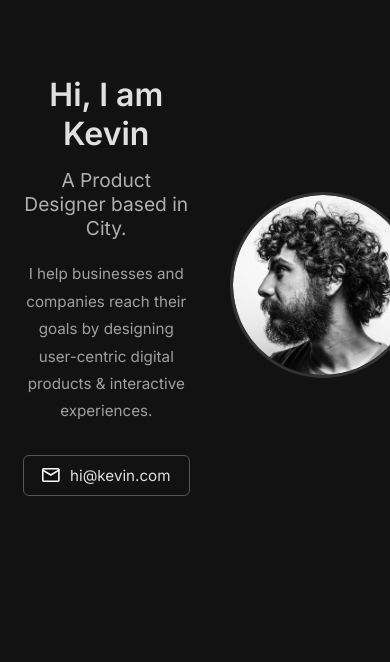
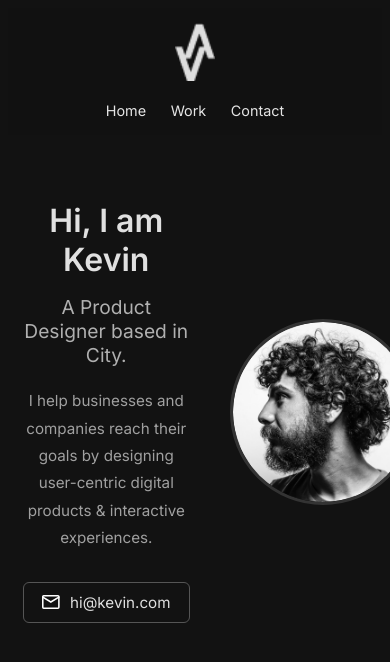
Before and after one commit to rruyyaa/Designer-Portfolio, a plain HTML site: page index.html in a window 390 px wide. Shown: the top 662 px of the page. Drawn offline with Linux system fonts and the light colour scheme.

Commit message:
Header component eklendi.

```diff
--- a/index.html
+++ b/index.html
@@ -8,6 +8,18 @@
 
   <!-- Google Fonts -->
   <link href="https://fonts.googleapis.com/css2?family=Inter:wght@400;600&display=swap" rel="stylesheet">
+
+   <!-- NAVBAR SECTİON -->
+   <header class="navbar">
+  <div class="logo">
+    <img src="navbar-images/logo.png" alt="Logo">
+  </div>
+  <nav class="nav-links">
+    <a href="#">Home</a>
+    <a href="#">Work</a>
+    <a href="#">Contact</a>
+  </nav>
+</header>
 
   <!-- HERO SECTION -->
   <section class="hero">
@@ -33,5 +45,7 @@
     </div>
   </section>
 
+
+
 </body>
 </html>
--- a/styles.css
+++ b/styles.css
@@ -10,6 +10,61 @@
       background-color: #121212;
       color: #e0e0e0;
     }
+
+    /* Navbar */
+.navbar {
+  display: flex;
+  justify-content: space-between;
+  align-items: center;
+  padding: 20px 60px;
+  background-color: #111;
+}
+
+.logo img {
+  width: 40px;
+  height: auto;
+}
+
+.nav-links a {
+  margin-left: 30px;
+  text-decoration: none;
+  color: #e5e5e5;
+  font-size: 1rem;
+  transition: color 0.3s ease;
+}
+
+.nav-links a:hover {
+  color: #ffffff;
+}
+
+/* ===== Responsive ===== */
+
+@media (max-width: 1024px) {
+  .navbar {
+    padding: 15px 30px;
+  }
+
+  .nav-links a {
+    margin-left: 20px;
+    font-size: 0.95rem;
+  }
+}
+
+@media (max-width: 768px) {
+  .navbar {
+    flex-direction: column;
+    align-items: center;
+  }
+
+  .nav-links {
+    margin-top: 15px;
+  }
+
+  .nav-links a {
+    margin: 0 10px;
+    font-size: 0.9rem;
+  }
+}
 
     /* HERO ALANI */
     .hero {
```
Also changed, not shown: navbar-images/logo.png (added).
